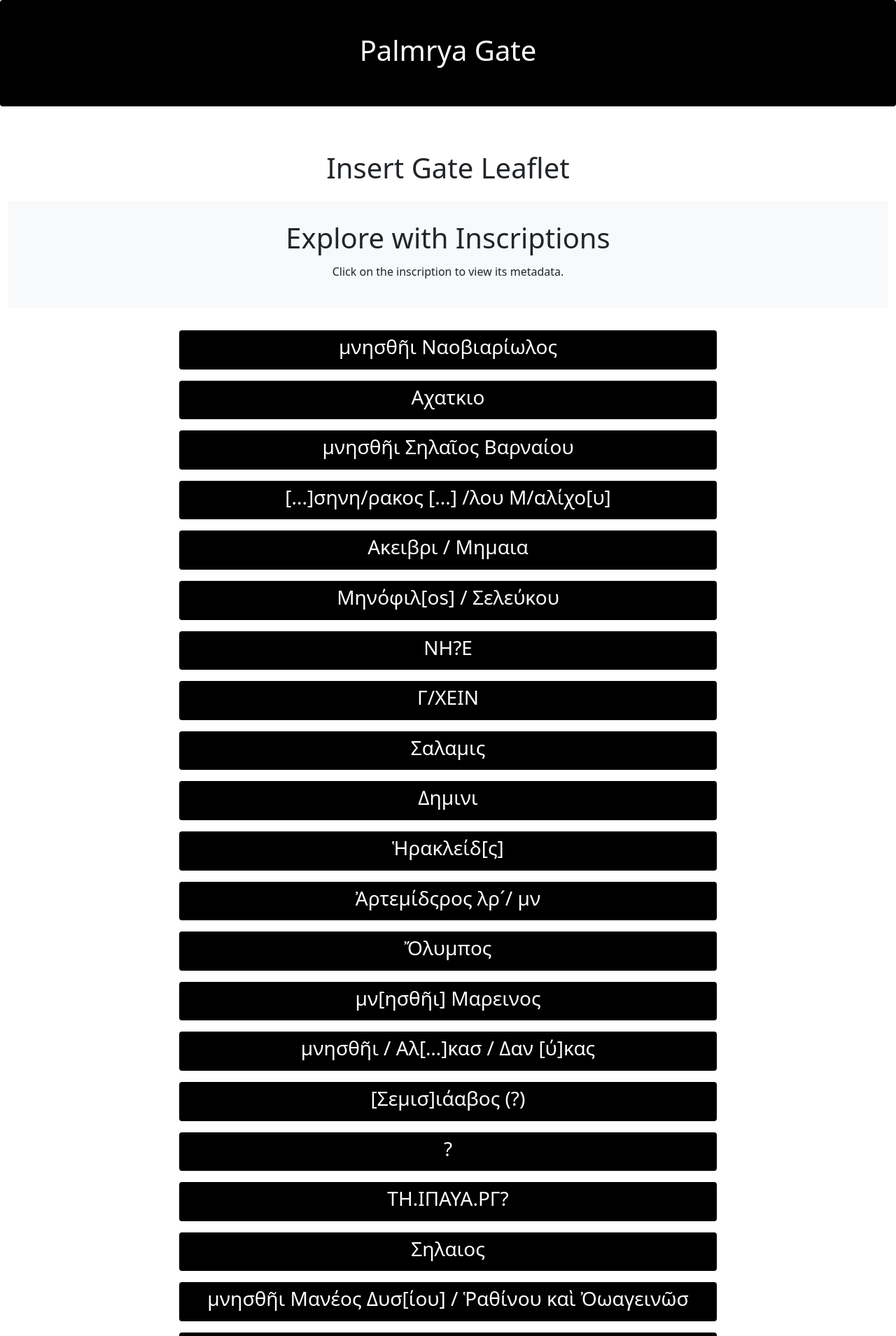
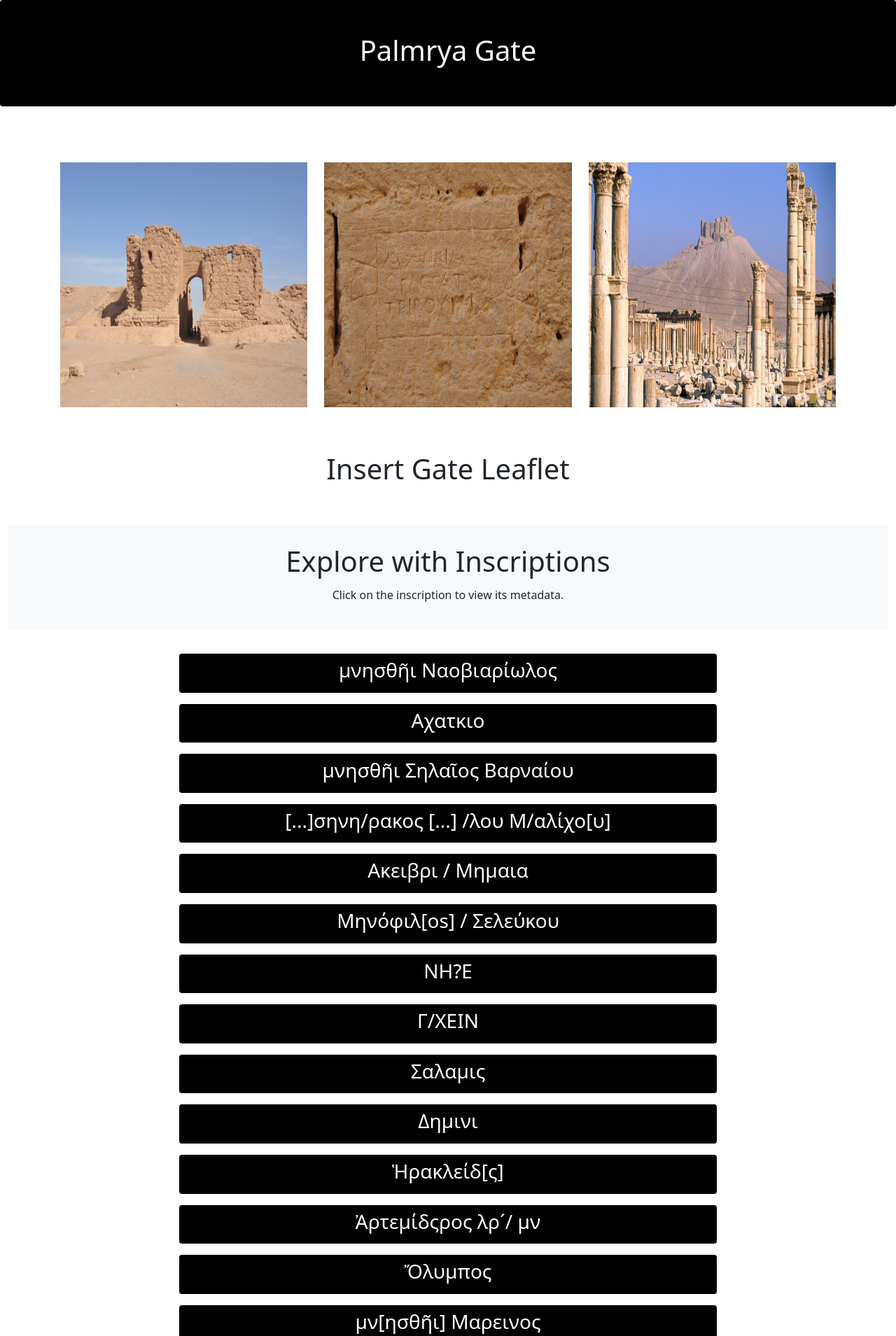
Before and after one commit to leeannachen/Contextualizing-Dura-Europa, a Flask app: page /gate in a window 1280 px wide. Shown: the part 76-1985 px from the top of the page at 70% size. Run offline with Flask 2, Linux system fonts and the light colour scheme; data comes from the database, SQL or seed files in the repository.

Commit message:
more contextual pictures

```diff
--- a/templates/gate.html
+++ b/templates/gate.html
@@ -5,7 +5,21 @@
 {% endblock %}
 
 {% block main %}
-    <h1 class="p-3">Insert Gate Leaflet</h1>
+    <div class="container p-3">
+        <div class="row align-items-center mt-3">
+            <div class="col">
+                <img src="../static/images/gatep1.jpeg"class="img-fluid " style="height: 350px;" ></img>
+            </div>
+            <div class="col">
+                <img src="../static/images/gatep2.jpeg"class="img-fluid " style="height: 350px;" ></img>
+            </div>
+            <div class="col">
+                <img src="../static/images/gate3.webp"class="img-fluid " style="height: 350px;" ></img>
+            </div>
+        </div>
+    </div>
+
+    <h1 class="p-5">Insert Gate Leaflet</h1>
 
     <div class="bg-light p-4">
         <h1 class="p-1">Explore with Inscriptions</h1>
```
Also changed, not shown: templates/temple.html (+14 -1 lines), static/images/bel1.jpeg (added), static/images/bel2.jpeg (added), static/images/bel3.jpeg (added), static/images/gate3.webp (added), static/images/gatep1.jpeg (added), static/images/gatep2.jpeg (added).
